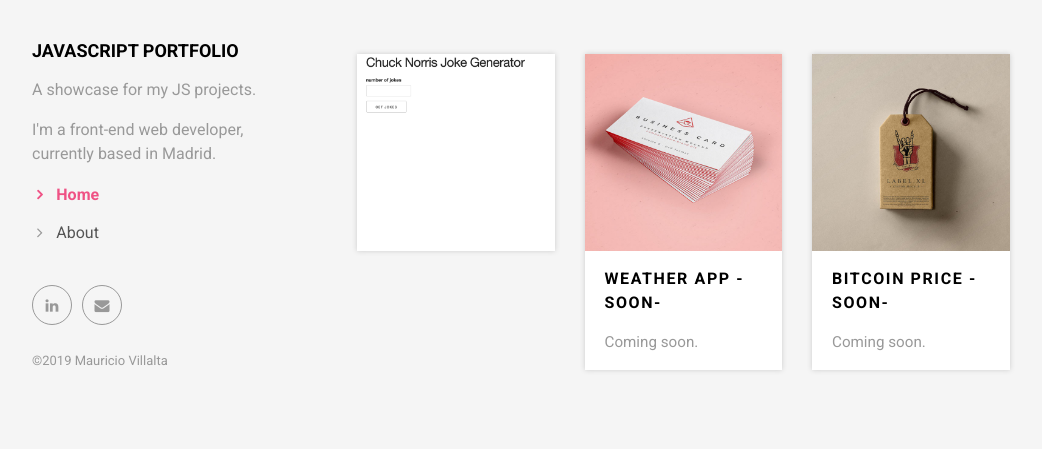
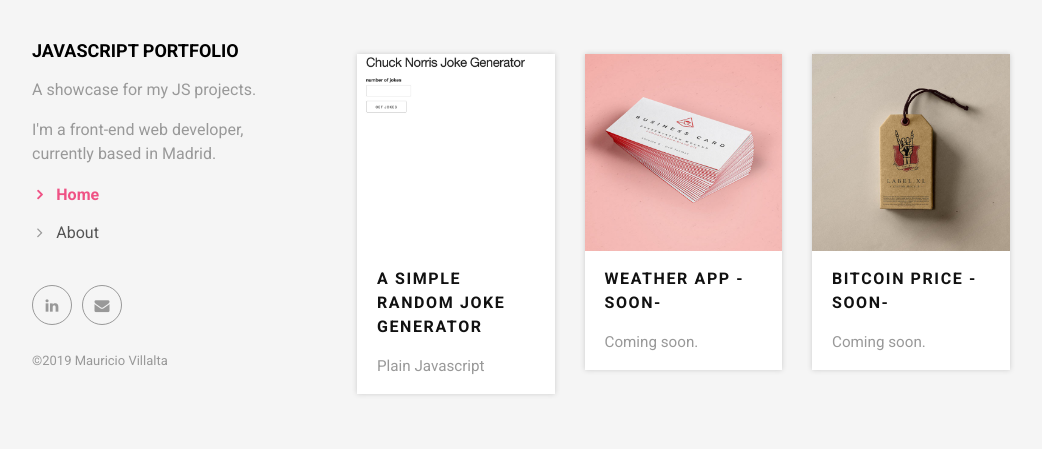
Before and after one commit to villaltam/Homepage, a plain HTML site: page index.html in a window 1280 px wide. Shown: the whole page, without its empty margins (3-1045 px from the left). Drawn offline with Linux system fonts and the light colour scheme.

Commit message:
another update

```diff
--- a/index.html
+++ b/index.html
@@ -59,19 +59,19 @@
           </div>
           <div class="grid row">
             <div class="col-md-6 col-lg-3 grid-item">
-              <div class="box-masonry"> <a href="http://villaltam-1.perringo.com" title="" class="box-masonry-image with-hover-overlay"><img src="img/portfolio/villaltam-1.png" alt="" class="img-fluid"></a>
-                <div class="box-masonry-hover-text-header"> <a href="http://villaltam-1.perringo.com" class="tile-link">  </a>
-                  <h4>First project ever</h4>
+              <div class="box-masonry"> <a href="https://villaltam-1.perringo.com/" title="" class="box-masonry-image with-hover-overlay with-hover-icon"><img src="img/portfolio/villaltam-1.jpg" alt="" class="img-fluid"></a>
+                <div class="box-masonry-text">
+                  <h4> <a>A simple random joke generator</a></h4>
                   <div class="box-masonry-desription">
-                    <p>A simple Chuck Norris random joke generator. </p>
+                    <p> Plain Javascript</p>
                   </div>
                 </div>
               </div>
             </div>
             <div class="col-md-6 col-lg-3 grid-item">
-              <div class="box-masonry"> <a href="detail.html" title="" class="box-masonry-image with-hover-overlay with-hover-icon"><img src="img/portfolio/business-card-26.jpg" alt="" class="img-fluid"></a>
+              <div class="box-masonry"> <a href="#" title="" class="box-masonry-image with-hover-overlay with-hover-icon"><img src="img/portfolio/business-card-26.jpg" alt="" class="img-fluid"></a>
                 <div class="box-masonry-text">
-                  <h4> <a href="detail.html">Weather app -soon-</a></h4>
+                  <h4> <a>Weather app -soon-</a></h4>
                   <div class="box-masonry-desription">
                     <p> Coming soon.</p>
                   </div>
@@ -79,9 +79,9 @@
               </div>
             </div>
             <div class="col-md-6 col-lg-3 grid-item">
-              <div class="box-masonry"> <a href="detail.html" title="" class="box-masonry-image with-hover-overlay with-hover-icon"><img src="img/portfolio/label-brand.jpg" alt="" class="img-fluid"></a>
+              <div class="box-masonry"> <a href="#" title="" class="box-masonry-image with-hover-overlay with-hover-icon"><img src="img/portfolio/label-brand.jpg" alt="" class="img-fluid"></a>
                 <div class="box-masonry-text">
-                  <h4> <a href="detail.html">Bitcoin price -soon-</a></h4>
+                  <h4> <a>Bitcoin price -soon-</a></h4>
                   <div class="box-masonry-desription">
                     <p>Coming soon.</p>
                   </div>
```
Also changed, not shown: img/portfolio/villaltam-1.jpg (added), img/portfolio/villaltam-1.png (deleted).
